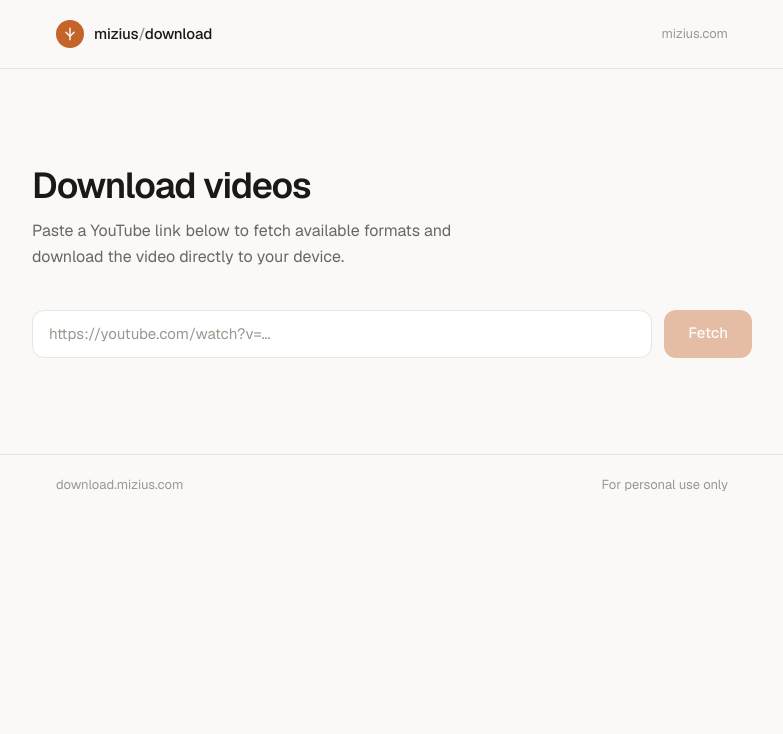
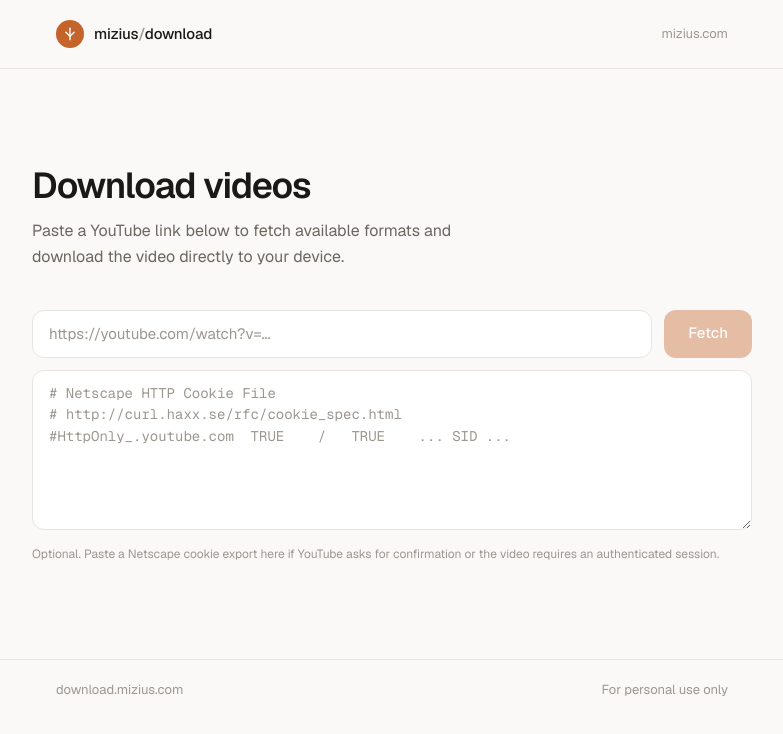
Before and after one commit to mizius-studios/download.mizius.com, a Next.js app: page / in a window 1280 px wide. Shown: the top 734 px of the page, without its empty margins (248-1031 px from the left). Built offline with nearby package versions, Linux system fonts and the light colour scheme.

Commit message:
Add Netscape cookie support for yt-dlp

```diff
--- a/app/api/download/route.ts
+++ b/app/api/download/route.ts
@@ -1,16 +1,19 @@
 import { PassThrough } from "stream";
 import { NextRequest, NextResponse } from "next/server";
 import { getYtDlp } from "@/app/lib/ytdlp";
+import { createCookiesTempFile } from "@/app/lib/cookies";
 
 const YOUTUBE_URL_RE =
   /^https?:\/\/(www\.)?(youtube\.com\/watch\?v=|youtu\.be\/|youtube\.com\/shorts\/)/;
 
-export async function GET(request: NextRequest) {
+async function handleDownload(
+  url: string | null,
+  type: string,
+  cookies: string | null
+) {
+  let cookieFile: Awaited<ReturnType<typeof createCookiesTempFile>> = null;
+
   try {
-    const { searchParams } = new URL(request.url);
-    const url = searchParams.get("url");
-    const type = searchParams.get("type") || "video";
-
     if (!url || !YOUTUBE_URL_RE.test(url)) {
       return NextResponse.json(
         { error: "Invalid YouTube URL." },
@@ -19,10 +22,13 @@ export async function GET(request: NextRequest) {
     }
 
     const ytdlp = await getYtDlp();
+    cookieFile = cookies ? await createCookiesTempFile(cookies) : null;
+
+    const cookieOptions = cookieFile ? { cookies: cookieFile.path } : undefined;
 
     // Get the title for the filename
     // eslint-disable-next-line @typescript-eslint/no-explicit-any
-    const info = (await ytdlp.getInfoAsync(url)) as any;
+    const info = (await ytdlp.getInfoAsync(url, cookieOptions)) as any;
     const title = (info.title ?? "video").replace(/[^\w\s-]/g, "").trim();
 
     // Create a PassThrough stream to pipe yt-dlp output into
@@ -30,6 +36,9 @@ export async function GET(request: NextRequest) {
 
     // Build the stream with appropriate format selection
     const streamBuilder = ytdlp.stream(url);
+    if (cookieFile) {
+      streamBuilder.cookies(cookieFile.path);
+    }
 
     if (type === "audio") {
       streamBuilder.filter("audioonly").type("mp3");
@@ -39,8 +48,13 @@ export async function GET(request: NextRequest) {
       streamBuilder.filter("audioandvideo").quality("highest").type("mp4");
     }
 
-    // Pipe yt-dlp stream into our PassThrough
-    streamBuilder.pipe(passThrough);
+    // Pipe yt-dlp stream into our PassThrough and clean up the temp cookie file
+    const downloadPromise = streamBuilder.pipe(passThrough);
+    void downloadPromise.finally(() => {
+      if (cookieFile) {
+        void cookieFile.cleanup();
+      }
+    }).catch(() => {});
 
     // Convert Node.js stream to Web ReadableStream
     const readableStream = new ReadableStream({
@@ -70,10 +84,38 @@ export async function GET(request: NextRequest) {
       },
     });
   } catch (error) {
+    if (cookieFile) {
+      await cookieFile.cleanup();
+    }
     console.error("Download error:", error);
+    const message =
+      error instanceof Error ? error.message : "Failed to download video.";
+    const status = message.includes("Cookies must") ? 400 : 500;
     return NextResponse.json(
-      { error: "Failed to download video." },
-      { status: 500 }
+      { error: message },
+      { status }
     );
   }
 }
+
+export async function GET(request: NextRequest) {
+  const { searchParams } = new URL(request.url);
+  return handleDownload(
+    searchParams.get("url"),
+    searchParams.get("type") || "video",
+    null
+  );
+}
+
+export async function POST(request: NextRequest) {
+  const formData = await request.formData();
+  const url = formData.get("url");
+  const type = (formData.get("type") as string | null) || "video";
+  const cookies = formData.get("cookies");
+
+  return handleDownload(
+    typeof url === "string" ? url : null,
+    type,
+    typeof cookies === "string" ? cookies : null
+  );
+}
--- a/app/api/info/route.ts
+++ b/app/api/info/route.ts
@@ -1,5 +1,6 @@
 import { NextRequest, NextResponse } from "next/server";
 import { getYtDlp } from "@/app/lib/ytdlp";
+import { createCookiesTempFile } from "@/app/lib/cookies";
 
 const YOUTUBE_URL_RE =
   /^https?:\/\/(www\.)?(youtube\.com\/watch\?v=|youtu\.be\/|youtube\.com\/shorts\/)/;
@@ -22,7 +23,7 @@ interface YtFormat {
 
 export async function POST(request: NextRequest) {
   try {
-    const { url } = await request.json();
+    const { url, cookies } = await request.json();
 
     if (!url || !YOUTUBE_URL_RE.test(url)) {
       return NextResponse.json(
@@ -32,9 +33,13 @@ export async function POST(request: NextRequest) {
     }
 
     const ytdlp = await getYtDlp();
+    const cookieFile = cookies ? await createCookiesTempFile(cookies) : null;
+
+    try {
+      const cookieOptions = cookieFile ? { cookies: cookieFile.path } : undefined;
       const [infoRaw, formatsRaw] = await Promise.all([
-      ytdlp.getInfoAsync(url),
-      ytdlp.getFormatsAsync(url),
+        ytdlp.getInfoAsync(url, cookieOptions),
+        ytdlp.getFormatsAsync(url, cookieOptions),
       ]);
 
       // eslint-disable-next-line @typescript-eslint/no-explicit-any
@@ -136,14 +141,19 @@ export async function POST(request: NextRequest) {
         viewCount: String(info.view_count ?? 0),
         formats,
       });
+    } finally {
+      if (cookieFile) {
+        await cookieFile.cleanup();
+      }
+    }
   } catch (error) {
     console.error("Error fetching video info:", error);
+    const message =
+      error instanceof Error ? error.message : "Failed to fetch video information.";
+    const status = message.includes("Cookies must") ? 400 : 500;
     return NextResponse.json(
-      {
-        error:
-          "Failed to fetch video information. Please check the URL and try again.",
-      },
-      { status: 500 }
+      { error: message },
+      { status }
     );
   }
 }
--- /dev/null
+++ b/app/lib/cookies.ts
@@ -0,0 +1,73 @@
+import { mkdtemp, rm, writeFile } from "fs/promises";
+import { tmpdir } from "os";
+import { join } from "path";
+
+const NETSCAPE_HEADER = "# Netscape HTTP Cookie File";
+
+function isCookieRow(line: string): boolean {
+  const trimmed = line.trim();
+  if (!trimmed || trimmed.startsWith("#")) {
+    return false;
+  }
+
+  return trimmed.split("\t").length >= 7;
+}
+
+export function normalizeNetscapeCookies(rawCookies: string): string {
+  const trimmed = rawCookies.trim();
+
+  if (!trimmed) {
+    return "";
+  }
+
+  const lines = trimmed.split(/\r?\n/);
+  const hasHeader = lines.some((line) => line.trim() === NETSCAPE_HEADER);
+  const cookieRows = lines.filter(isCookieRow);
+
+  if (cookieRows.length === 0) {
+    throw new Error(
+      "Cookies must be pasted in Netscape HTTP Cookie File format."
+    );
+  }
+
+  const invalidRows = lines.filter((line) => {
+    const trimmedLine = line.trim();
+    if (!trimmedLine || trimmedLine.startsWith("#")) {
+      return false;
+    }
+
+    return trimmedLine.split("\t").length < 7;
+  });
+
+  if (invalidRows.length > 0) {
+    throw new Error(
+      "Cookies must use tab-separated Netscape format lines with 7 fields."
+    );
+  }
+
+  const normalized = hasHeader ? trimmed : `${NETSCAPE_HEADER}\n${trimmed}`;
+  return normalized.endsWith("\n") ? normalized : `${normalized}\n`;
+}
+
+export async function createCookiesTempFile(rawCookies: string): Promise<{
+  path: string;
+  cleanup: () => Promise<void>;
+} | null> {
+  const normalized = normalizeNetscapeCookies(rawCookies);
+
+  if (!normalized) {
+    return null;
+  }
+
+  const tempDir = await mkdtemp(join(tmpdir(), "download-mizius-cookies-"));
+  const filePath = join(tempDir, "cookies.txt");
+
+  await writeFile(filePath, normalized, "utf8");
+
+  return {
+    path: filePath,
+    cleanup: async () => {
+      await rm(tempDir, { recursive: true, force: true });
+    },
+  };
+}
--- a/app/page.tsx
+++ b/app/page.tsx
@@ -46,6 +46,7 @@ function formatBytes(bytes: number | null): string {
 
 export default function Home() {
   const [url, setUrl] = useState("");
+  const [cookies, setCookies] = useState("");
   const [videoInfo, setVideoInfo] = useState<VideoInfo | null>(null);
   const [loading, setLoading] = useState(false);
   const [error, setError] = useState("");
@@ -64,7 +65,7 @@ export default function Home() {
       const res = await fetch("/api/info", {
         method: "POST",
         headers: { "Content-Type": "application/json" },
-        body: JSON.stringify({ url: url.trim() }),
+        body: JSON.stringify({ url: url.trim(), cookies }),
       });
       const data = await res.json();
       if (!res.ok) {
@@ -84,14 +85,30 @@ export default function Home() {
     setDownloading(true);
 
     const selected = videoInfo.formats[selectedIndex];
-    const downloadUrl = `/api/download?url=${encodeURIComponent(url.trim())}&formatId=${selected.formatId}&type=${selected.type}`;
+    const form = document.createElement("form");
+    form.method = "POST";
+    form.action = "/api/download";
+    form.enctype = "application/x-www-form-urlencoded";
+    form.style.display = "none";
 
-    const a = document.createElement("a");
-    a.href = downloadUrl;
-    a.download = "";
-    document.body.appendChild(a);
-    a.click();
-    document.body.removeChild(a);
+    const fields = {
+      url: url.trim(),
+      formatId: selected.formatId,
+      type: selected.type,
+      cookies,
+    };
+
+    Object.entries(fields).forEach(([name, value]) => {
+      const input = document.createElement("input");
+      input.type = "hidden";
+      input.name = name;
+      input.value = value;
+      form.appendChild(input);
+    });
+
+    document.body.appendChild(form);
+    form.submit();
+    document.body.removeChild(form);
 
     setTimeout(() => setDownloading(false), 3000);
   };
@@ -153,6 +170,7 @@ export default function Home() {
 
           {/* Input area */}
           <div className="mb-8">
+            <div className="space-y-3">
               <div className="flex gap-3">
                 <div className="flex-1 relative">
                   <input
@@ -179,6 +197,21 @@ export default function Home() {
                     "Fetch"
                   )}
                 </button>
+              </div>
+
+              <div>
+                <textarea
+                  value={cookies}
+                  onChange={(e) => setCookies(e.target.value)}
+                  placeholder={`# Netscape HTTP Cookie File\n# http://curl.haxx.se/rfc/cookie_spec.html\n#HttpOnly_.youtube.com\tTRUE\t/\tTRUE\t...\tSID\t...`}
+                  className="w-full min-h-[160px] px-4 py-3 rounded-xl bg-[var(--input-bg)] border border-[var(--border)] text-[14px] leading-[1.55] text-[var(--text-primary)] placeholder:text-[var(--text-tertiary)] focus:outline-none focus:border-[var(--accent)] focus:ring-2 focus:ring-[var(--accent-ring)] transition-all font-mono"
+                />
+                <p className="mt-2 text-[12px] leading-[1.5] text-[var(--text-tertiary)]">
+                  Optional. Paste a Netscape cookie export here if YouTube asks
+                  for confirmation or the video requires an authenticated
+                  session.
+                </p>
+              </div>
             </div>
           </div>
 
```
Lines whose indentation alone changed are shown as unchanged.
